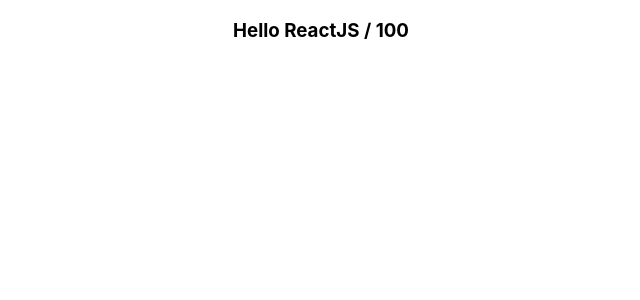
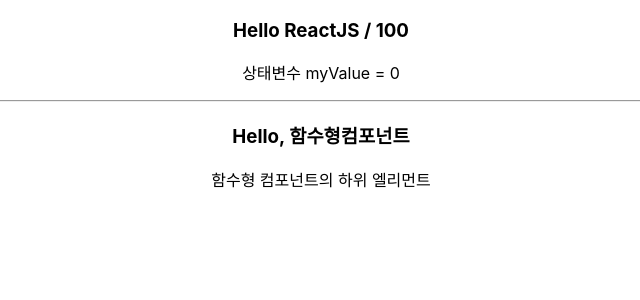
Before and after one commit to yusun31/ReactJS, a React (Create React App) app: page / in a window 1280 px wide. Shown: the top 300 px of the page, without its empty margins (319-959 px from the left). Built offline with nearby package versions, Linux system fonts and the light colour scheme.

Commit message:
MyComponentsFunc add

```diff
--- a/src/App.js
+++ b/src/App.js
@@ -3,12 +3,17 @@
 
 import React, { Component } from 'react';
 import MyComponents from './components/MyComponents';
+import MyComponentsFunc from './components/MyComponentsFunc';
 
 class App extends Component {
   render() {
     return (
       <div className='App'>
         <MyComponents name = "ReactJS" age = {100} />
+        <hr/>
+        <MyComponentsFunc name = "함수형컴포넌트">
+          <p>함수형 컴포넌트의 하위 엘리먼트</p>
+        </MyComponentsFunc>
         {/* <MyComponents name = {100}/> */}
       </div>
     );
--- a/src/components/MyComponents.js
+++ b/src/components/MyComponents.js
@@ -2,14 +2,31 @@
 import PropTypes from 'prop-types';
 
 class MyComponents extends Component {
+    // // 생성자
+    // constructor(props) {
+    //     super(props);
+    //     // state 객체
+    //     this.state={
+    //         // 상태변순
+    //         myValue: 0
+    //     }
+    // }
     // static defaultProps = {
     //     name: "리액트JS"
     // }
+    // state 객체
+    state = {
+        myValue: 0
+    }
     render() {
         const { name, age } = this.props;
+        const {myValue} = this.state;
         return (
         <div>
            <h3> Hello {name} / {age} </h3>
+           <p>
+               상태변수 myValue = {myValue}
+           </p>
         </div>
         );
     }
--- /dev/null
+++ b/src/components/MyComponentsFunc.js
@@ -0,0 +1,12 @@
+import React from 'react';
+
+const MyComponentsFunc = ({name, children}) => {
+    return (
+        <div>
+            <h3>Hello, { name } </h3>
+            {children}
+        </div>
+    );
+};
+
+export default MyComponentsFunc;
```
